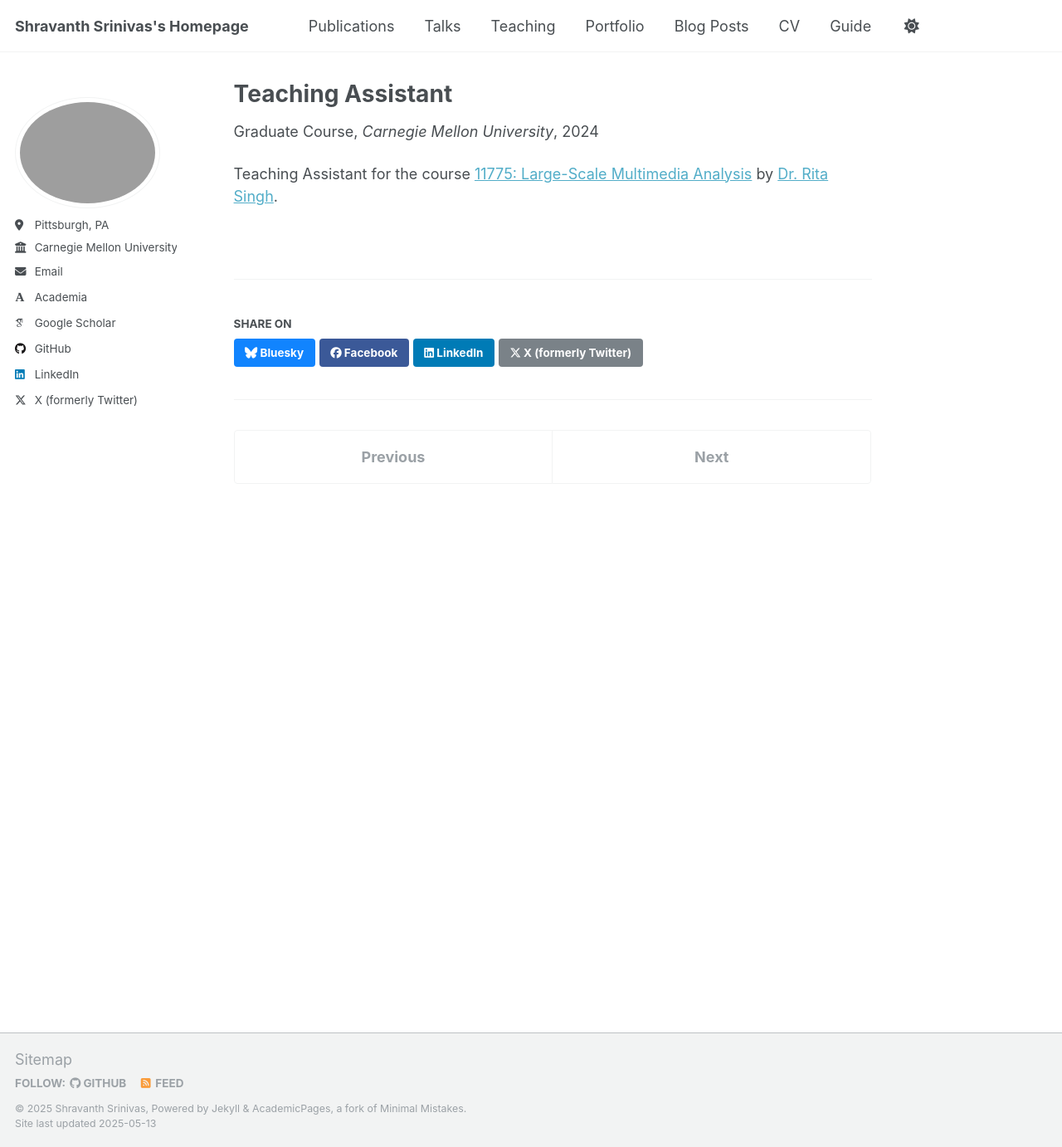
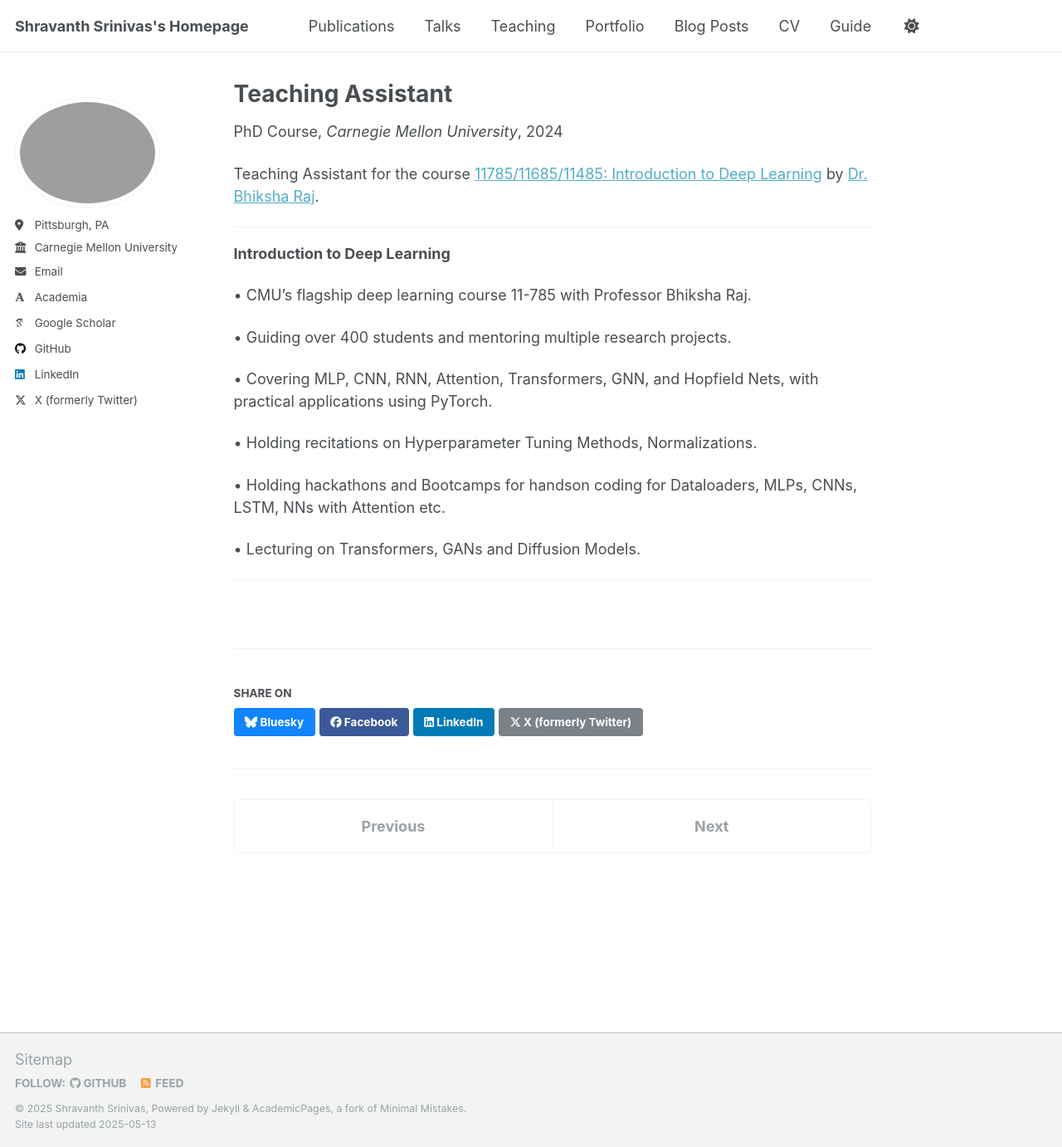
Before and after one commit to notshravanth/shravanth.github.io, a Jekyll site: the page built from _teaching/teaching_2.md, in a window 1280 px wide and 1382 px high. Shown: the whole window at 83% size. Built offline with Jekyll 4.4.1, drawn with Linux system fonts in a browser that asks for light colours; some web fonts are replaced.

Commit message:
Update teaching_2.md

```diff
--- a/_teaching/teaching_2.md
+++ b/_teaching/teaching_2.md
@@ -1,9 +1,27 @@
 ---
 title: "Teaching Assistant"
-type: "Graduate Course"
+type: "PhD Course"
 venue: "Carnegie Mellon University"
-date: Aug 2024 - Dec 2024
+date: Jan 2024 - Dec 2025
 location: "Pittsburgh, PA"
 ---
 
-Teaching Assistant for the course [11775: Large-Scale Multimedia Analysis](https://11775website.github.io/) by [Dr. Rita Singh](https://www.cylab.cmu.edu/directory/bios/singh-rita.html).
+Teaching Assistant for the course [11785/11685/11485: Introduction to Deep Learning](https://deeplearning.cs.cmu.edu/) by [Dr. Bhiksha Raj](https://cmu-mlsp.github.io/team/bhiksha_raj).
+
+---
+
+**Introduction to Deep Learning**
+
+• CMU’s flagship deep learning course 11-785 with Professor Bhiksha Raj.
+
+• Guiding over 400 students and mentoring multiple research projects.
+
+• Covering MLP, CNN, RNN, Attention, Transformers, GNN, and Hopfield Nets, with practical applications using PyTorch.
+
+• Holding recitations on Hyperparameter Tuning Methods, Normalizations.
+
+• Holding hackathons and Bootcamps for handson coding for Dataloaders, MLPs, CNNs, LSTM, NNs with Attention etc.
+
+• Lecturing on Transformers, GANs and Diffusion Models.
+
+---
```
